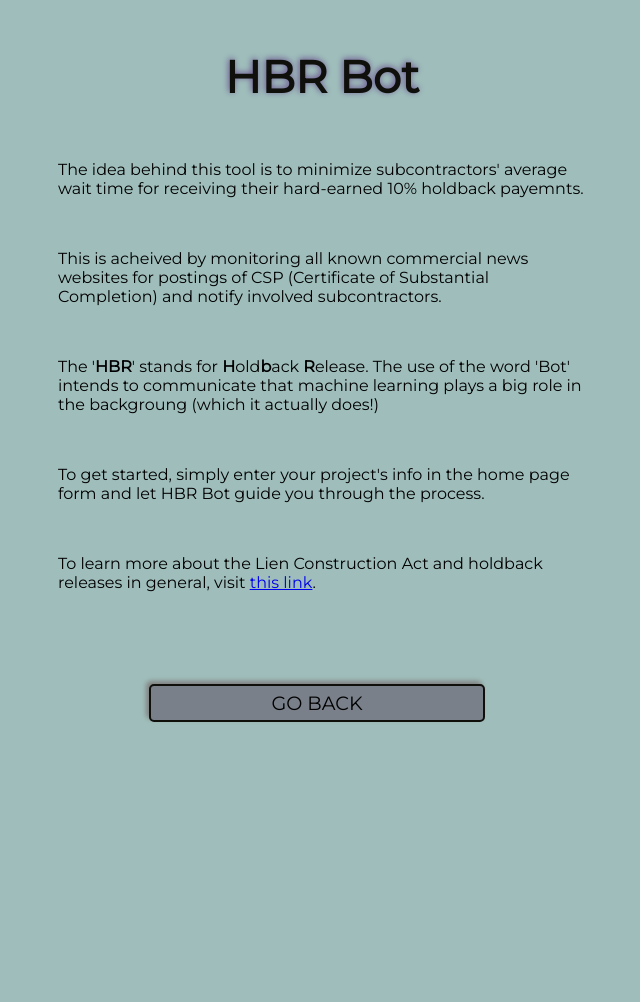
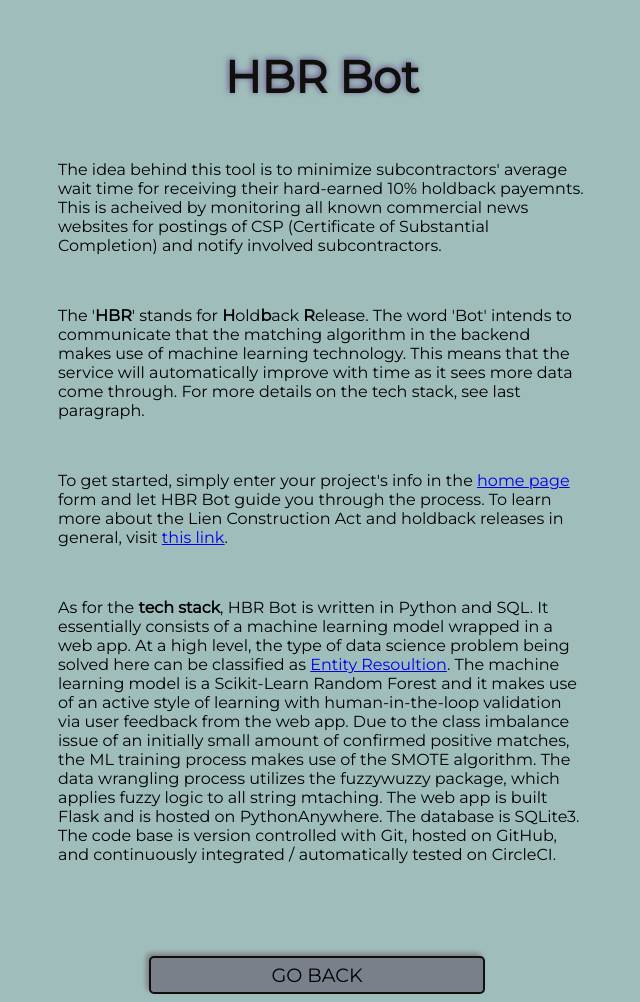
Before and after one commit to confirmationbias616/certificate_checker, a Flask app: page /about in a window 1280 px wide. Shown: the whole page, without its empty margins (318-958 px from the left). Before the commit the page ends 722 px from the top, so only its background shows below. Run offline with Flask 2, Linux system fonts and the light colour scheme.

Commit message:
Update about.html

```diff
--- a/templates/about.html
+++ b/templates/about.html
@@ -12,29 +12,43 @@
     <div>
         <P class="blocktext">
             The idea behind this tool is to minimize subcontractors' average wait
-            time for receiving their hard-earned 10% holdback payemnts.
-        </P>
-        <br>
-        <P class="blocktext">
-            This is acheived by monitoring all known commercial news websites for
+            time for receiving their hard-earned 10% holdback payemnts. This is
+            acheived by monitoring all known commercial news websites for
             postings of CSP (Certificate of Substantial Completion) and notify
             involved subcontractors.
         </P>
         <br>
         <P class="blocktext">
-            The '<b>HBR</b>' stands for <b>H</b>old<b>b</b>ack <b>R</b>elease. The use of the
-            word 'Bot' intends to communicate that machine learning plays a big role
-            in the backgroung (which it actually does!)
+            The '<b>HBR</b>' stands for <b>H</b>old<b>b</b>ack <b>R</b>elease. The
+            word 'Bot' intends to communicate that the matching algorithm in the backend
+            makes use of machine learning technology. This means that the service will
+            automatically improve with time as it sees more data come through. For more
+            details on the tech stack, see last paragraph.
         </P>
         <br>
         <P class="blocktext">
-            To get started, simply enter your project's info in the home page form
-            and let HBR Bot guide you through the process.
+            To get started, simply enter your project's info in the
+            <a href="https://hbr-bot.com">home page</a> form
+            and let HBR Bot guide you through the process. To learn more about the Lien
+            Construction Act and holdback releases in general, visit
+            <a href="https://canada.constructconnect.com/dcn/construction-act">this link<a>.</a>
         </P>
         <br>
         <P class="blocktext">
-            To learn more about the Lien Construction Act and holdback releases in
-            general, visit <a href="https://www.ontario.ca/laws/statute/90c30">this link<a>.</a>
+            As for the <b>tech stack</b>, HBR Bot is written in Python and SQL. It essentially
+            consists of a machine learning model wrapped in a web app. At a high level,
+            the type of data science problem being solved here can be classified as
+            <a href='http://www.datacommunitydc.org/blog/2013/08/entity-resolution-for-big-data'>
+                Entity Resoultion</a>.
+            The machine learning model is a Scikit-Learn Random Forest and it makes use of
+            an active style of learning with human-in-the-loop validation via user feedback
+            from the web app. Due to the class imbalance issue of an initially small amount
+            of confirmed positive matches, the ML training process makes use of the SMOTE
+            algorithm. The data wrangling process utilizes the fuzzywuzzy package, which
+            applies fuzzy logic to all string mtaching. The web app is built Flask and is
+            hosted on PythonAnywhere. The database is SQLite3. The code base is version
+            controlled with Git, hosted on GitHub, and continuously integrated / automatically
+            tested on CircleCI.
         </P>
     </div>
     <br><br>
```
